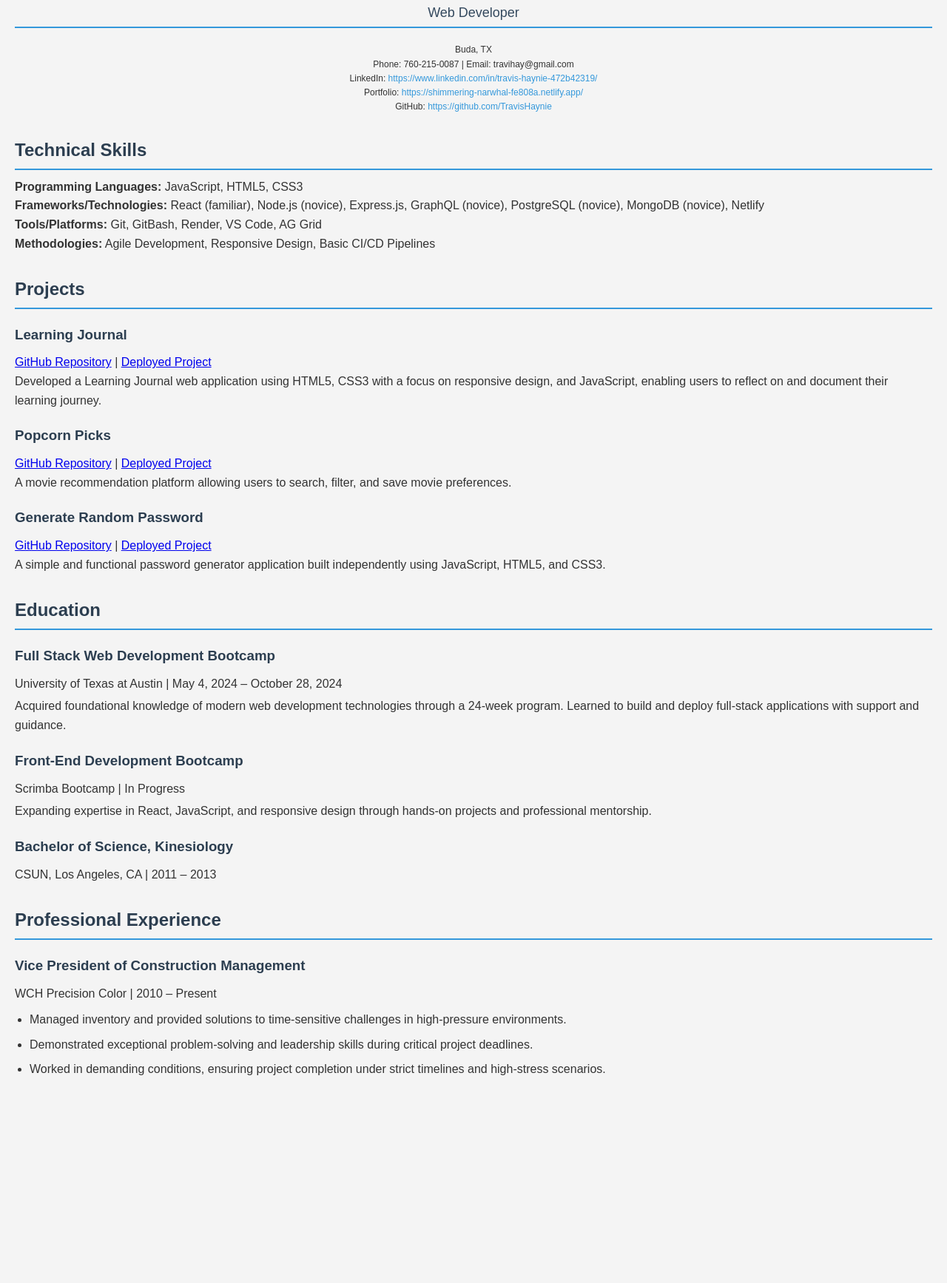
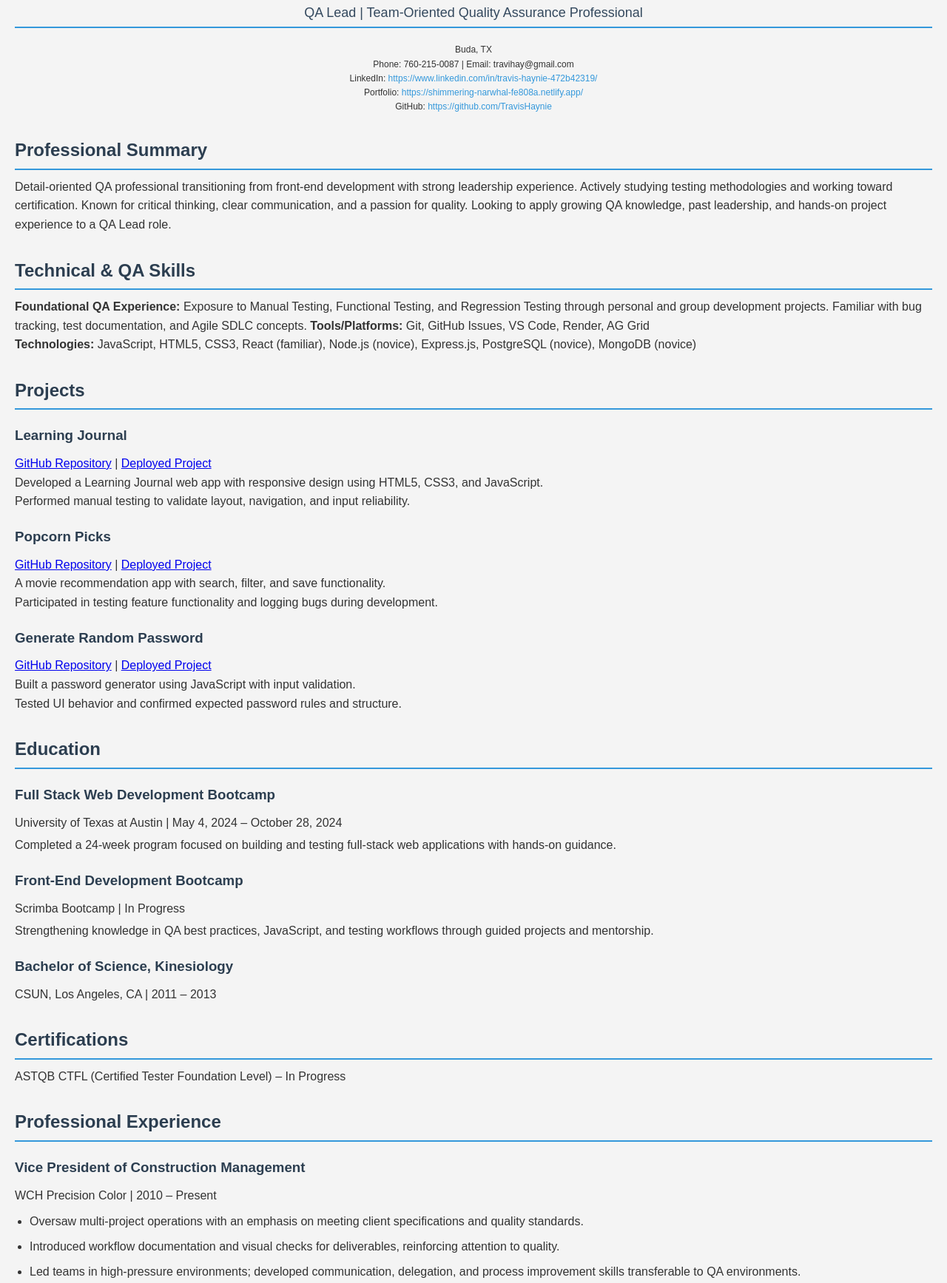
Before and after one commit to TravisHaynie/Resume, a plain HTML site: page index.html in a window 1280 px wide. Shown: the part 90-1825 px from the top of the page at 74% size. Before the commit the page ends 1579 px from the top, so only its background shows below. Drawn offline with Linux system fonts and the light colour scheme.

Commit message:
added html

```diff
--- a/index.html
+++ b/index.html
@@ -3,12 +3,12 @@
   <head>
     <meta charset="UTF-8" />
     <meta name="viewport" content="width=device-width, initial-scale=1.0" />
-    <title>Travis Haynie - Resume</title>
+    <title>Travis Haynie - QA Lead Resume</title>
     <link rel="stylesheet" href="style.css" />
   </head>
   <body>
     <h1>Travis Haynie</h1>
-    <h2 class="subtitle">Web Developer</h2>
+    <h2 class="subtitle">QA Lead | Team-Oriented Quality Assurance Professional</h2>
     <p class="contact-info">
       Buda, TX <br />
       Phone: 760-215-0087 | Email: travihay@gmail.com <br />
@@ -28,17 +28,16 @@
       </a>
     </p>
 
+    <h2>Professional Summary</h2>
+    <p>
+      Detail-oriented QA professional transitioning from front-end development with strong leadership experience. Actively studying testing methodologies and working toward certification. Known for critical thinking, clear communication, and a passion for quality. Looking to apply growing QA knowledge, past leadership, and hands-on project experience to a QA Lead role.
+    </p>
 
-    <h2>Technical Skills</h2>
+    <h2>Technical & QA Skills</h2>
     <p>
-      <strong>Programming Languages:</strong> JavaScript, HTML5, CSS3 <br />
-      <strong>Frameworks/Technologies:</strong> React (familiar), Node.js
-      (novice), Express.js, GraphQL (novice), PostgreSQL (novice), MongoDB
-      (novice), Netlify <br />
-      <strong>Tools/Platforms:</strong> Git, GitBash, Render, VS Code, AG Grid
-      <br />
-      <strong>Methodologies:</strong> Agile Development, Responsive Design,
-      Basic CI/CD Pipelines
+      <strong>Foundational QA Experience:</strong> Exposure to Manual Testing, Functional Testing, and Regression Testing through personal and group development projects. Familiar with bug tracking, test documentation, and Agile SDLC concepts.
+      <strong>Tools/Platforms:</strong> Git, GitHub Issues, VS Code, Render, AG Grid <br />
+      <strong>Technologies:</strong> JavaScript, HTML5, CSS3, React (familiar), Node.js (novice), Express.js, PostgreSQL (novice), MongoDB (novice)
     </p>
 
     <h2>Projects</h2>
@@ -46,60 +45,57 @@
     <p>
       <a href="https://github.com/TravisHaynie/learning-journal">GitHub Repository</a> |
       <a href="https://astounding-kheer-ca9e98.netlify.app/">Deployed Project</a> <br />
-      Developed a Learning Journal web application using HTML5, CSS3 with a focus on responsive design, and JavaScript,
-      enabling users to reflect on and document their learning journey.
+      Developed a Learning Journal web app with responsive design using HTML5, CSS3, and JavaScript.<br />
+      Performed manual testing to validate layout, navigation, and input reliability.
     </p>
+
     <h3>Popcorn Picks</h3>
     <p>
       <a href="https://github.com/Robert-Ulloa/PopcornPicks">GitHub Repository</a> |
-      <a href="https://robert-ulloa.github.io/PopcornPicks/">Deployed Project</a>
-      <br />
-      A movie recommendation platform allowing users to search, filter, and save
-      movie preferences.
+      <a href="https://robert-ulloa.github.io/PopcornPicks/">Deployed Project</a><br />
+      A movie recommendation app with search, filter, and save functionality.<br />
+      Participated in testing feature functionality and logging bugs during development.
     </p>
+
     <h3>Generate Random Password</h3>
     <p>
       <a href="https://github.com/TravisHaynie/Rando-Password-Generator">GitHub Repository</a> |
-      <a href="https://unrivaled-lokum-ca5c3b.netlify.app">Deployed Project</a>
-      <br />
-      A simple and functional password generator application built independently
-      using JavaScript, HTML5, and CSS3.
+      <a href="https://unrivaled-lokum-ca5c3b.netlify.app">Deployed Project</a><br />
+      Built a password generator using JavaScript with input validation.<br />
+      Tested UI behavior and confirmed expected password rules and structure.
     </p>
 
     <h2>Education</h2>
     <h3>Full Stack Web Development Bootcamp</h3>
     <p>University of Texas at Austin | May 4, 2024 – October 28, 2024</p>
     <p>
-      Acquired foundational knowledge of modern web development technologies
-      through a 24-week program. Learned to build and deploy full-stack
-      applications with support and guidance.
+      Completed a 24-week program focused on building and testing full-stack web applications with hands-on guidance.
     </p>
 
     <h3>Front-End Development Bootcamp</h3>
     <p>Scrimba Bootcamp | In Progress</p>
     <p>
-      Expanding expertise in React, JavaScript, and responsive design through
-      hands-on projects and professional mentorship.
+      Strengthening knowledge in QA best practices, JavaScript, and testing workflows through guided projects and mentorship.
     </p>
 
     <h3>Bachelor of Science, Kinesiology</h3>
     <p>CSUN, Los Angeles, CA | 2011 – 2013</p>
+
+    <h2>Certifications</h2>
+    <p>ASTQB CTFL (Certified Tester Foundation Level) – In Progress</p>
 
     <h2>Professional Experience</h2>
     <h3>Vice President of Construction Management</h3>
     <p>WCH Precision Color | 2010 – Present</p>
     <ul>
       <li>
-        Managed inventory and provided solutions to time-sensitive challenges in
-        high-pressure environments.
+        Oversaw multi-project operations with an emphasis on meeting client specifications and quality standards.
       </li>
       <li>
-        Demonstrated exceptional problem-solving and leadership skills during
-        critical project deadlines.
+        Introduced workflow documentation and visual checks for deliverables, reinforcing attention to quality.
       </li>
       <li>
-        Worked in demanding conditions, ensuring project completion under strict
-        timelines and high-stress scenarios.
+        Led teams in high-pressure environments; developed communication, delegation, and process improvement skills transferable to QA environments.
       </li>
     </ul>
   </body>
```
Lines whose indentation alone changed are shown as unchanged.
